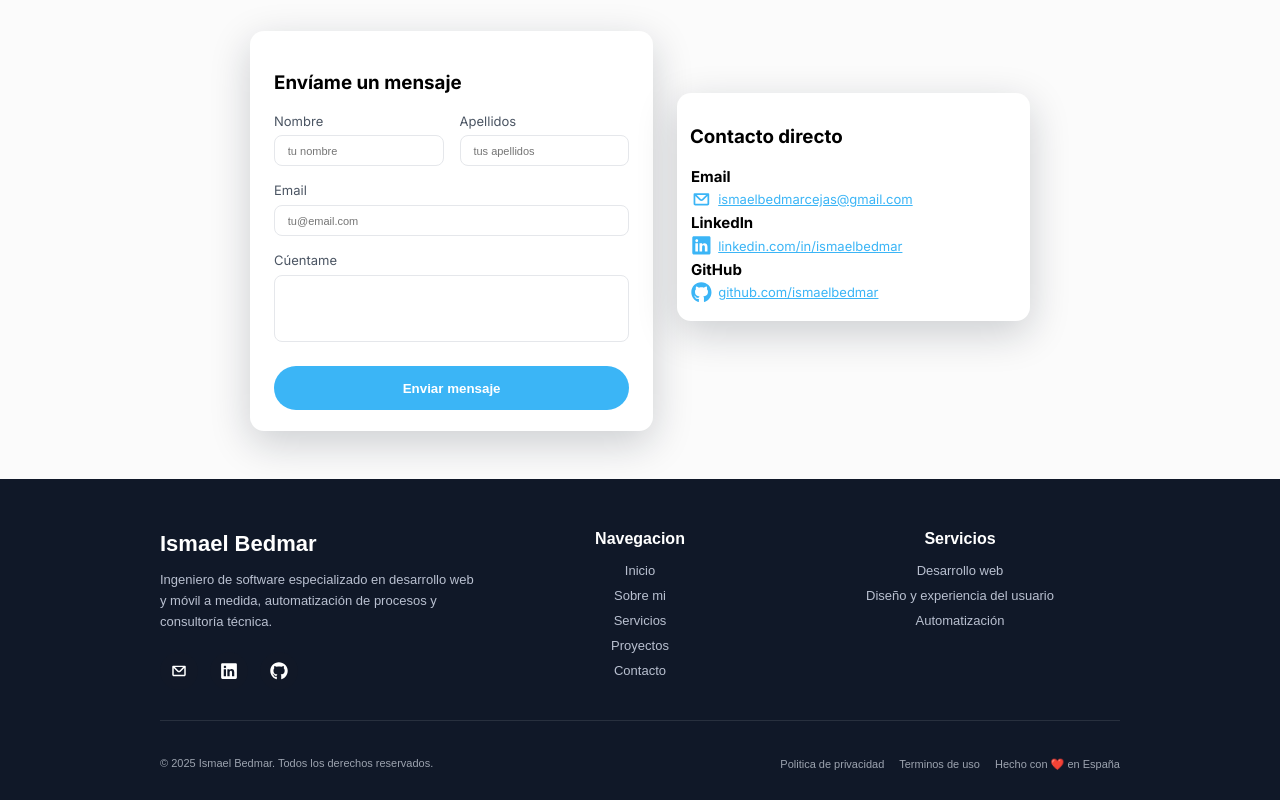
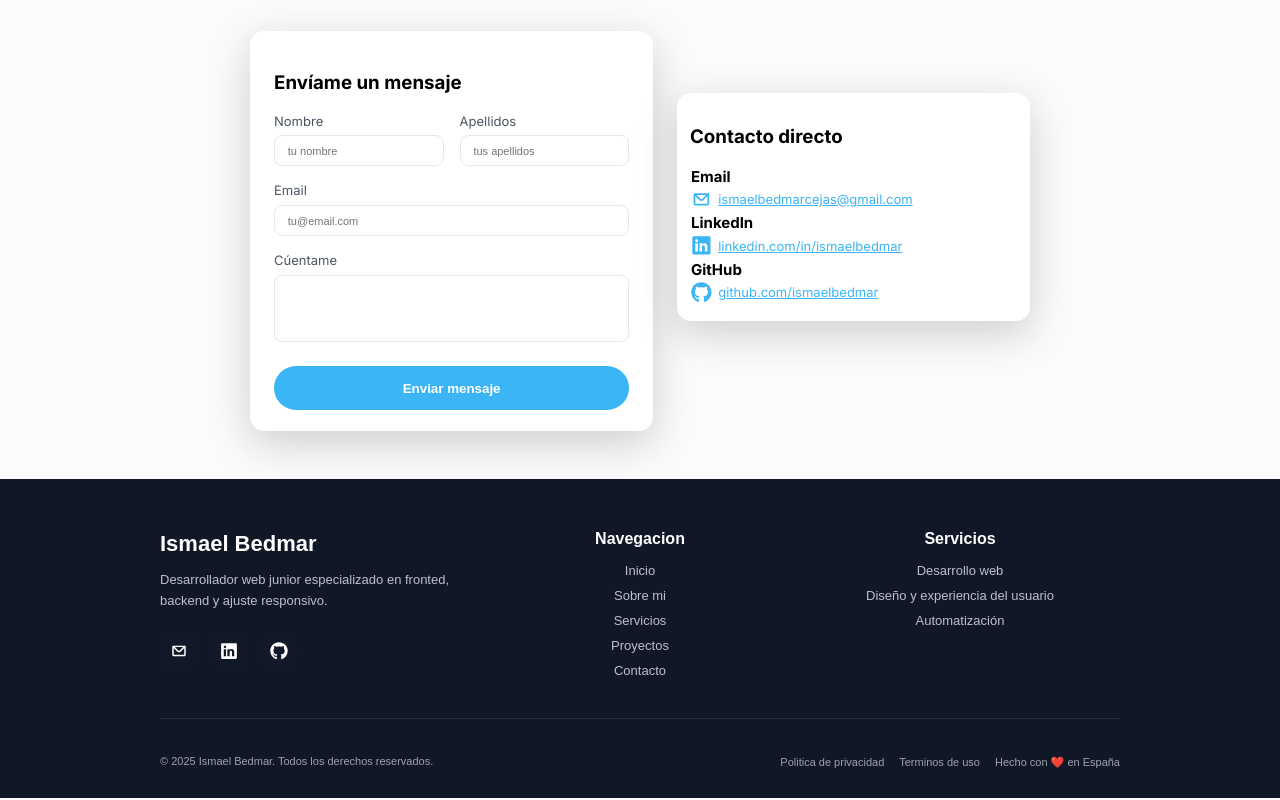
Before and after one commit to Ismabc05/ismaelbedmar, a React (Vite) app in the folder portfolio/: page / in a window 1280 px wide. Shown: the part 3547-4347 px from the top of the page. Built offline with nearby package versions, Linux system fonts and the light colour scheme.

Commit message:
portfolio-acabado-porfin-2

```diff
--- a/portfolio/src/components/Footer.jsx
+++ b/portfolio/src/components/Footer.jsx
@@ -11,7 +11,7 @@ function Footer () {
                 <div className="contenedores">
                     <div className="contenedor-info">
                         <h3>Ismael Bedmar</h3>
-                        <p>Ingeniero de software especializado en desarrollo web y móvil a medida, automatización de procesos y consultoría técnica.</p>
+                        <p> Desarrollador web junior especializado en fronted, backend y ajuste responsivo.</p>
                         <div className="contenedor-iconos">
                         <a className="gmail-footer"><CgMail/></a>
                         <a href="https://www.linkedin.com/in/ismaelbedmar/" target="_blank" rel="noreferrer" className="linkedin-footer"><IoLogoLinkedin/></a>
```
